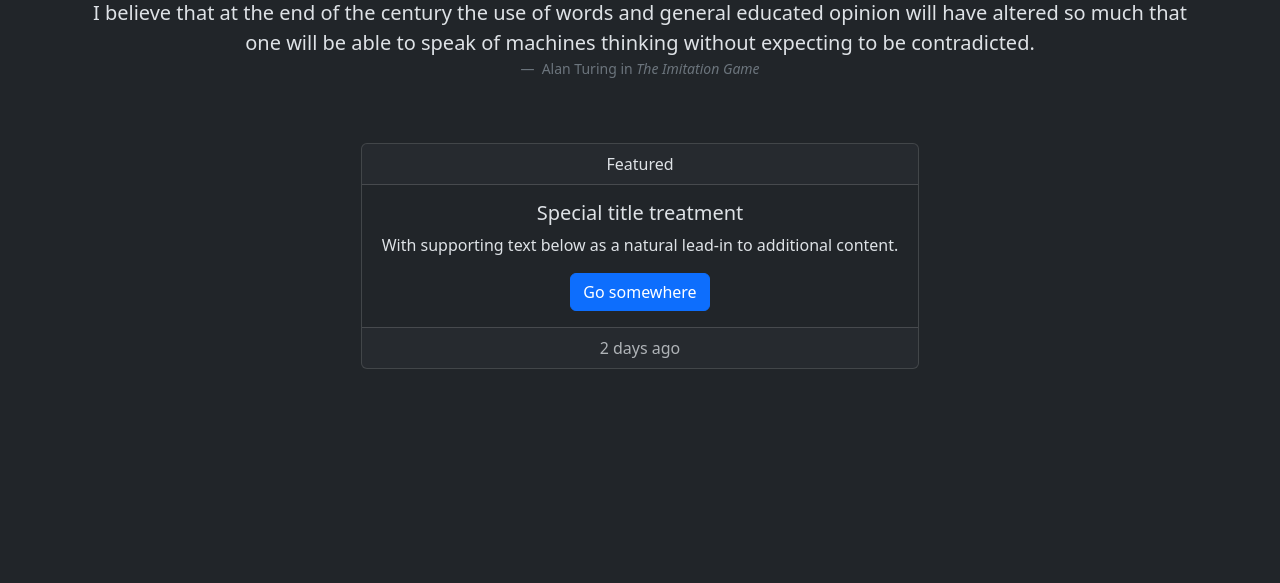
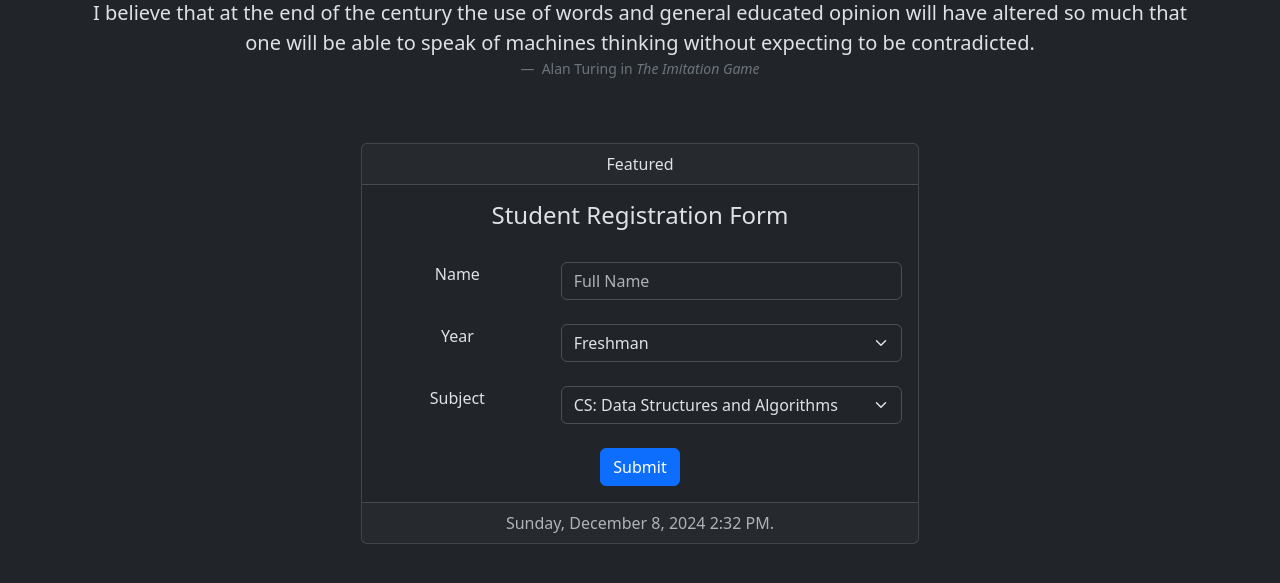
Before and after one commit to Itachi1999/django-enum, a Django app: page /student/ in a window 1280 px wide. Shown: the part 130-713 px from the top of the page. Run offline with Django 5.2, Linux system fonts and the light colour scheme.

Commit message:
:art: improvement: student add function is completed with alert functions

```diff
--- a/enum_django/app/templates/app/index.html
+++ b/enum_django/app/templates/app/index.html
@@ -7,6 +7,17 @@ Index Page
 
 {% block content %}
 <div class="container">
+    {% if messages %}
+        <ul class="messages">
+            {% for message in messages %}
+                <div {% if message.tags %} class="alert alert-{{ message.tags }} position-relative"{% endif %} role="alert">
+                    {% if message.level == DEFAULT_MESSAGE_LEVELS.ERROR %}Important: {% endif %}
+                    {{ message }}
+                    <button type="button" class="btn-close position-absolute end-0" data-bs-dismiss="alert" aria-label="Close"></button>
+                </div>
+            {% endfor %}
+        </ul>
+    {% endif %}
     <h1 class="display-1 text-center">
         Enum App
     </h1>
@@ -29,16 +40,56 @@ Index Page
             Featured
         </div>
         <div class="card-body">
-            <h5 class="card-title">
-                Special title treatment
-            </h5>
-            <p class="card-text">
-                With supporting text below as a natural lead-in to additional content.
-            </p>
-            <a href="#" class="btn btn-primary">Go somewhere</a>
+            <h4 class="card-title">
+                Student Registration Form
+            </h4>
+
+            <br>
+            <form action="{% url "app:index" %}" method="POST">
+                {% csrf_token %}
+                <div class="row">
+                    <div class="col-4">
+                        Name
+                    </div>
+                    <div class="col-8">
+                        <input class="form-control" type="text" placeholder="Full Name" name="name">
+                    </div>
+                </div>
+                <br>
+                <div class="row">
+                    <div class="col-4">
+                        Year
+                    </div>
+                    <div class="col-8">
+                        <select class="form-select" aria-label="Default select example" name="year">
+                            {% for yr in year %}
+                                <option value="{{yr.name}}">{{yr.value}}</option>
+                            {% endfor %}
+                        </select>
+                    </div>
+                </div>
+                <br>
+                <div class="row">
+                    <div class="col-4">
+                        Subject
+                    </div>
+                    <div class="col-8">
+                        <select class="form-select" aria-label="Default select example" name="subject">
+                            {% for domain, subs in subjects.items %}
+                                {% for sub in subs %}
+                                    <option value="{{domain}}-{{sub.name}}">{{domain}}: {{sub.value}}</option>
+                                {% endfor %}
+                            {% endfor %}
+                        </select>
+                    </div>
+                </div>
+                <br>
+                <button type="submit" class="btn btn-primary">Submit</button>
+            </form>
+
         </div>
         <div class="card-footer text-body-secondary">
-            2 days ago
+            {% now "l, F j, Y g:i A" %}.
         </div>
       </div>
 </div>
--- a/enum_django/app/views.py
+++ b/enum_django/app/views.py
@@ -1,5 +1,12 @@
 from django.shortcuts import render
 from django.views import View
+from django.contrib import messages
+from .models import (
+    Year,
+    Subjects,
+    Student,
+    SubjectClass
+)
 # from django.http import HttpResponse
 # from django.template import loader
 
@@ -8,9 +15,42 @@ class Index(View):
     template_name = "app/index.html"
 
     def get(self, request, *args, **kwargs):
-        context = {}
+        subjects = {}
+        for domain in Subjects:
+            subjects[domain.name] = list(domain.value)
+
+        print(subjects)
+
+        context = {
+            "year": list(Year),
+            "subjects": subjects
+        }
         return render(request = request, template_name = self.template_name, context = context)
-        # return HttpResponse("Hello, world. You're at the polls index.")
+
 
     def post(self, request, *args, **kwargs):
-        pass
+        name = request.POST.get("name")
+        year = request.POST.get("year")
+        domain, subject = request.POST.get("subject").split("-")
+
+        print(name, year, domain, subject)
+
+        student_obj = Student.objects.create(name = name, year = year)
+
+        subject_class, created = SubjectClass.objects.get_or_create(domain = domain, subject = subject)
+        subject_class.students.add(student_obj)
+
+        messages.add_message(request, messages.SUCCESS, message = f"Student {name} has been added")
+
+        subjects = {}
+        for domain in Subjects:
+            subjects[domain.name] = list(domain.value)
+
+        print(subjects)
+
+        context = {
+            "year": list(Year),
+            "subjects": subjects
+        }
+
+        return render(request = request, template_name = self.template_name, context = context)
```
Also changed, not shown: enum_django/app/models.py (+6 -3 lines), enum_django/app/migrations/0003_alter_student_year_alter_subjectclass_subject.py (added), enum_django/app/migrations/0004_remove_subjectclass_student_subjectclass_students.py (added).
